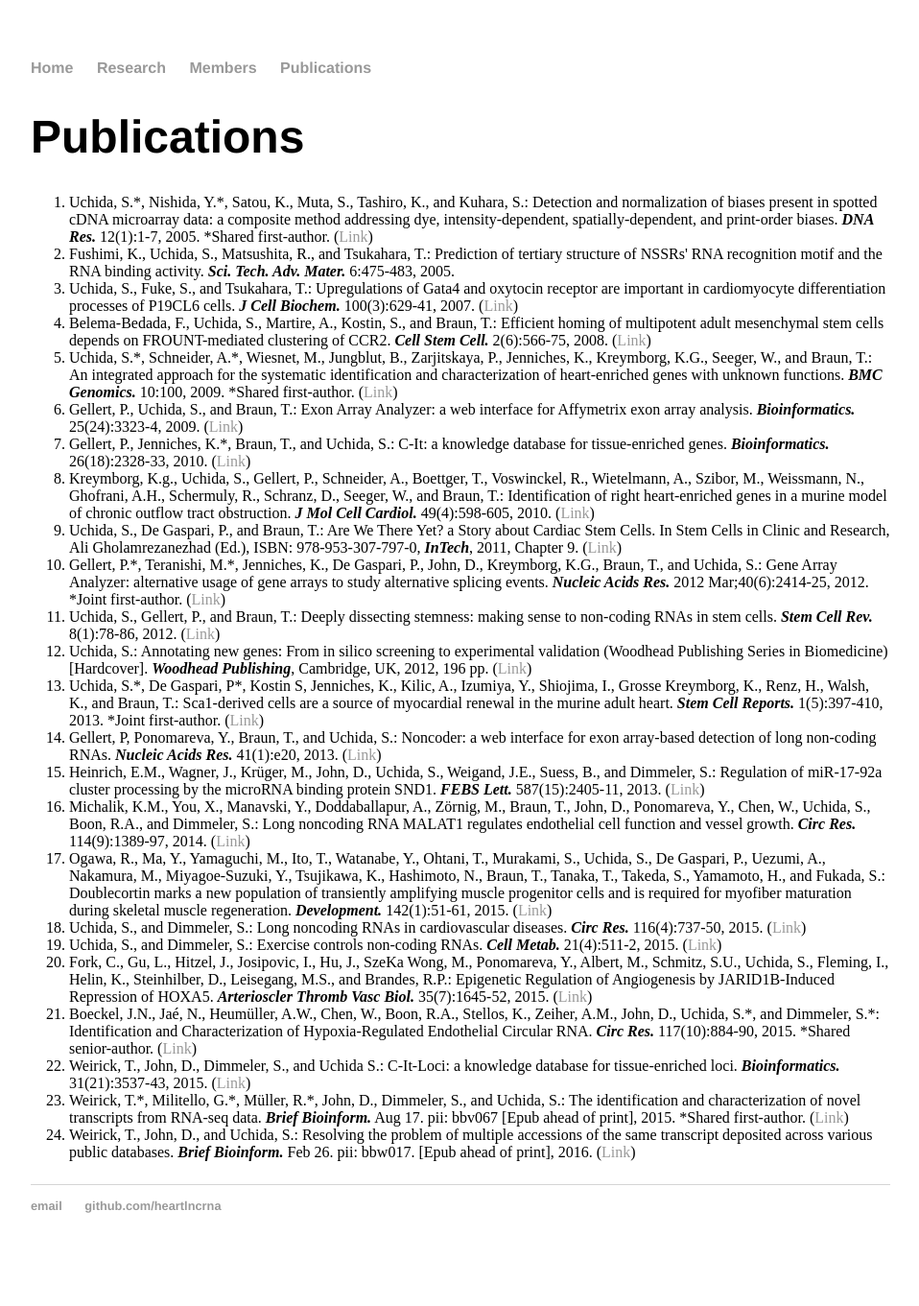
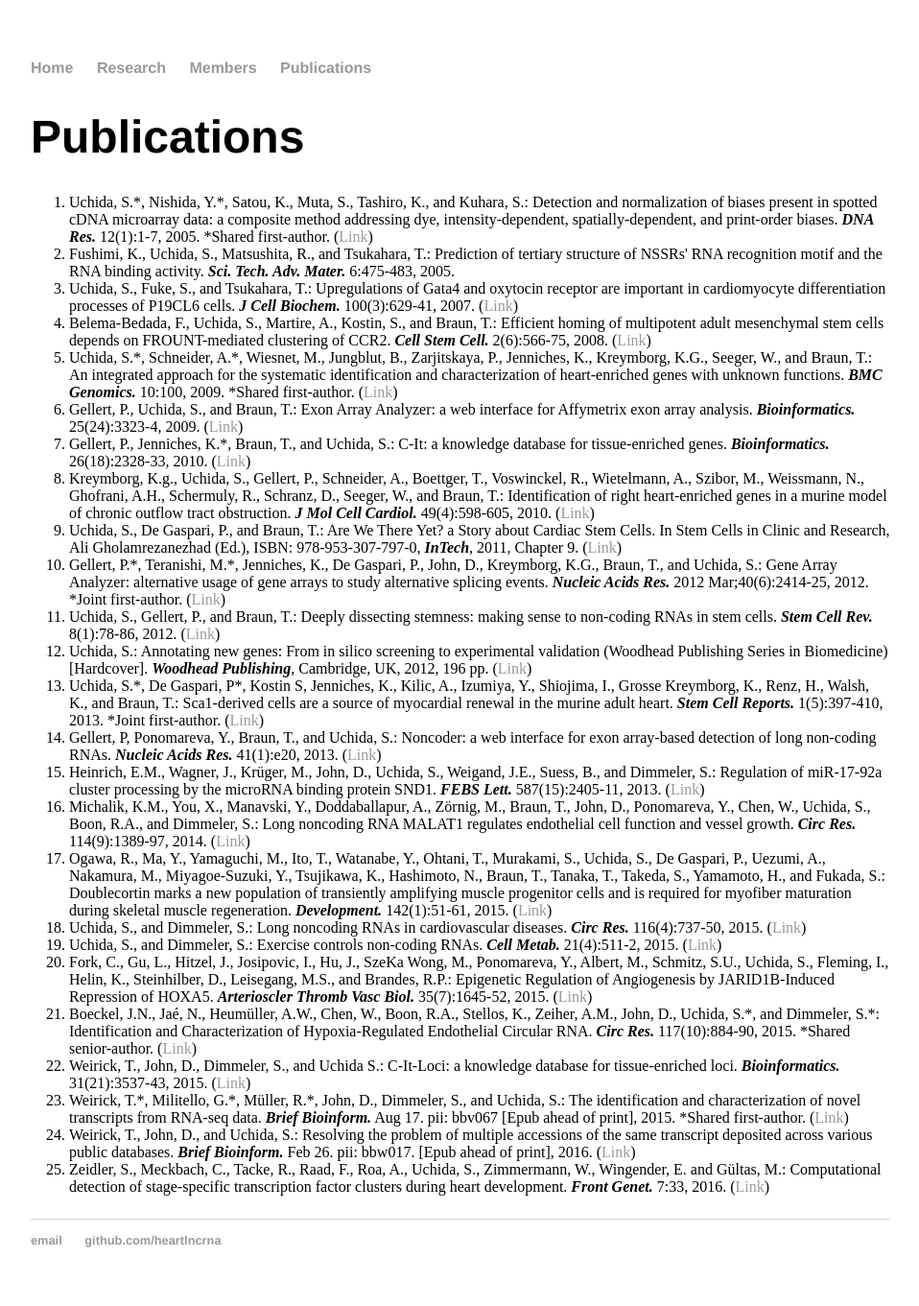
Before and after one commit to heartlncrna/heartlncrna.github.io, a Jekyll site: the page publications/pub_list.html, which Jekyll copies as it is, in a window 1280 px wide. Shown: the whole page at 96% size, without its empty margins (160-1118 px from the left). Built offline with Jekyll 4.4.1, drawn with Linux system fonts in a browser that asks for light colours; before the commit the page ends 1325 px from its top, so only the background shows below that.

Commit message:
Update pub_list.html

```diff
--- a/publications/pub_list.html
+++ b/publications/pub_list.html
@@ -50,6 +50,7 @@
 				<li>Weirick, T., John, D., Dimmeler, S., and Uchida S.: C-It-Loci: a knowledge database for tissue-enriched loci. <b><i>Bioinformatics.</i></b> 31(21):3537-43, 2015. (<a href="http://bioinformatics.oxfordjournals.org/content/31/21/3537.long"><span class="ptHyperlink">Link</span></a>)</li>
 				<li>Weirick, T.*, Militello, G.*, Müller, R.*, John, D., Dimmeler, S., and Uchida, S.: The identification and characterization of novel transcripts from RNA-seq data. <b><i>Brief Bioinform.</i></b> Aug 17. pii: bbv067 [Epub ahead of print], 2015. *Shared first-author. (<a href="http://bib.oxfordjournals.org/content/early/2015/08/13/bib.bbv067.abstract"><span class="ptHyperlink">Link</span></a>)</li>
 				<li>Weirick, T., John, D., and Uchida, S.: Resolving the problem of multiple accessions of the same transcript deposited across various public databases. <b><i>Brief Bioinform.</i></b> Feb 26. pii: bbw017. [Epub ahead of print], 2016. (<a href="http://bib.oxfordjournals.org/content/early/2016/02/20/bib.bbw017.abstract"><span class="ptHyperlink">Link</span></a>)</li>
+				<li>Zeidler, S., Meckbach, C., Tacke, R., Raad, F., Roa, A., Uchida, S., Zimmermann, W., Wingender, E. and Gültas, M.: Computational detection of stage-specific transcription factor clusters during heart development. <b><i>Front Genet.</i></b> 7:33, 2016. (<a href="http://journal.frontiersin.org/article/10.3389/fgene.2016.00033/full"><span class="ptHyperlink">Link</span></a>)</li>
 			</ol>
 			</p>
 </div>
```
